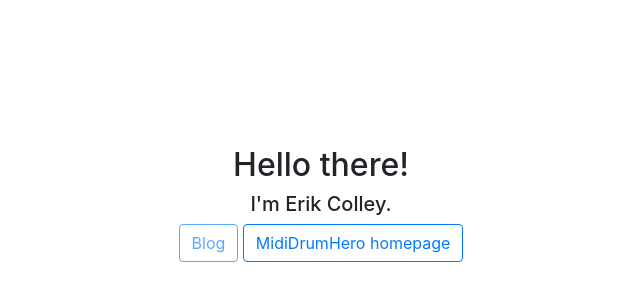
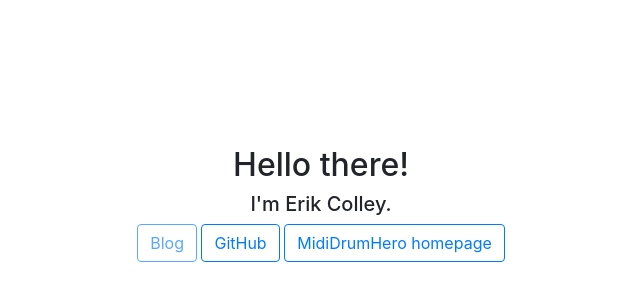
Before and after one commit to ejj28/ejj28.github.io, a plain HTML site: page index.html in a window 1280 px wide. Shown: the part 196-496 px from the top of the page, without its empty margins (319-959 px from the left). Drawn offline with Linux system fonts and the light colour scheme.

Commit message:
Add github link

```diff
--- a/index.html
+++ b/index.html
@@ -25,6 +25,7 @@
 			<h5>I'm Erik Colley.</h5>
 			<div id="buttonBox">
 				<a href="#" class="btn btn-outline-primary disabled" role="button" aria-disabled="true">Blog</a>
+				<a href="https://github.com/ejj28" class="btn btn-outline-primary" role="button">GitHub</a>
 				<a href="https://erikcolley.ca/mididrumhero" class="btn btn-outline-primary" role="button">MidiDrumHero homepage</a>
 			</div>
 		</div>
```
